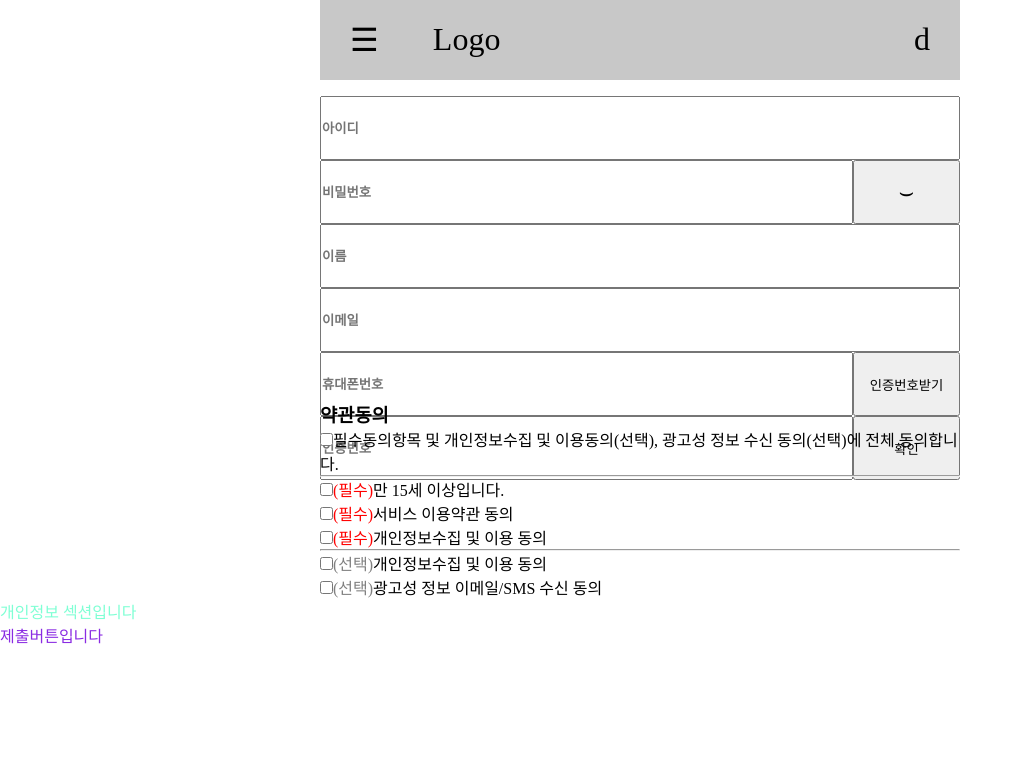
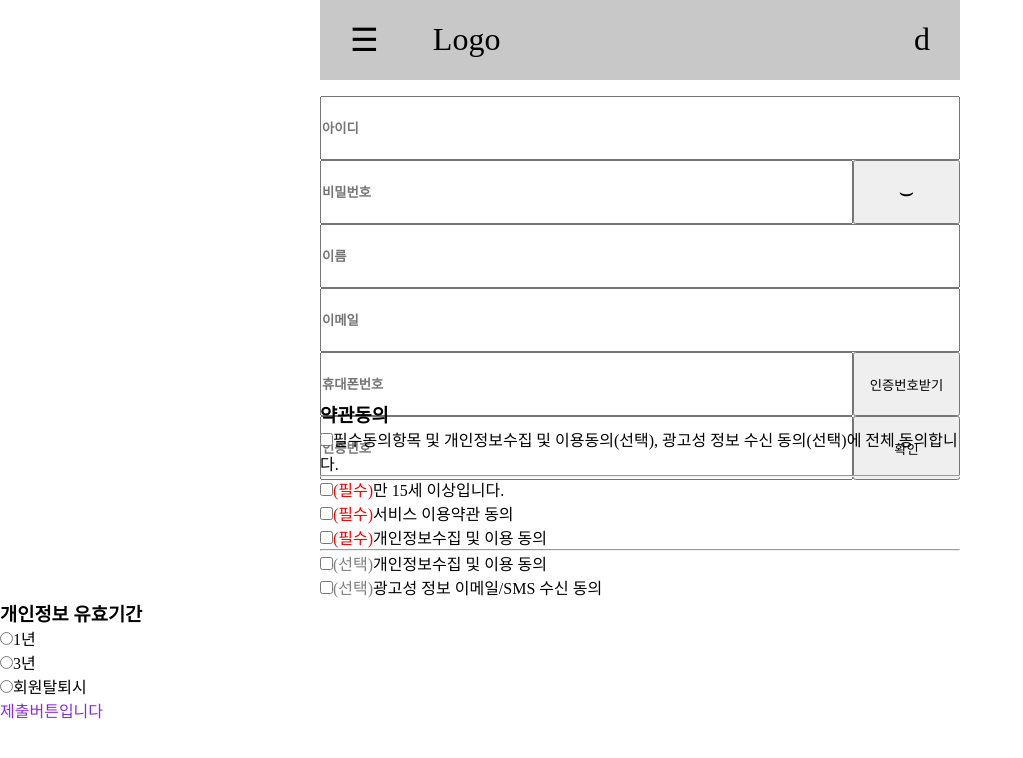
Before and after one commit to grapefruitgreentealoe/jobkorea, a React (Create React App) app: page /join in a window 1280 px wide. Shown: the top 758 px of the page, without its empty margins (0-1023 px from the left). Built offline with nearby package versions, Linux system fonts and the light colour scheme.

Commit message:
⛏Function : 개인정보 유효기간 체크 기능

```diff
--- a/src/Join/ui/PersonalInfoSection.jsx
+++ b/src/Join/ui/PersonalInfoSection.jsx
@@ -1,5 +1,31 @@
 import React from "react";
-import style from "../../../style/join_style/PersonalInfo.module.css";
+import styles from "../../../style/join_style/PersonalInfo.module.css";
+import { useState } from "react";
+import { useEffect } from "react";
 export default function PersonalInfoSection() {
-  return <div className={style.personal}>개인정보 섹션입니다</div>;
+  const period = ["1년", "3년", "회원탈퇴시"];
+  const [periodRadio, setPeriodRadio] = useState(null);
+  const handleRadio = (e) => {
+    setPeriodRadio(e.target.name);
+  };
+
+  useEffect(() => {
+    console.log(periodRadio);
+  }, [periodRadio]);
+  return (
+    <div className={styles.personalSection}>
+      <h3>개인정보 유효기간</h3>
+      {period.map((x) => (
+        <div className={styles.personalInfo}>
+          <input
+            type="radio"
+            name={x}
+            onChange={handleRadio}
+            checked={periodRadio == x}
+          />
+          {x}
+        </div>
+      ))}
+    </div>
+  );
 }
```
